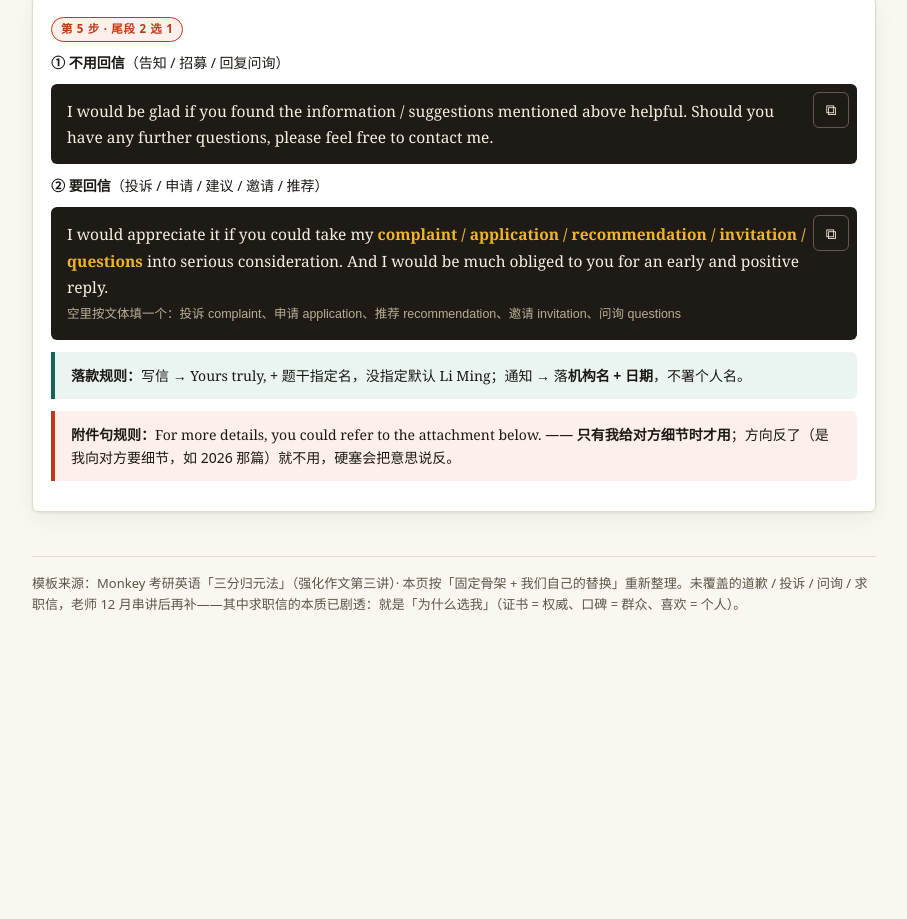
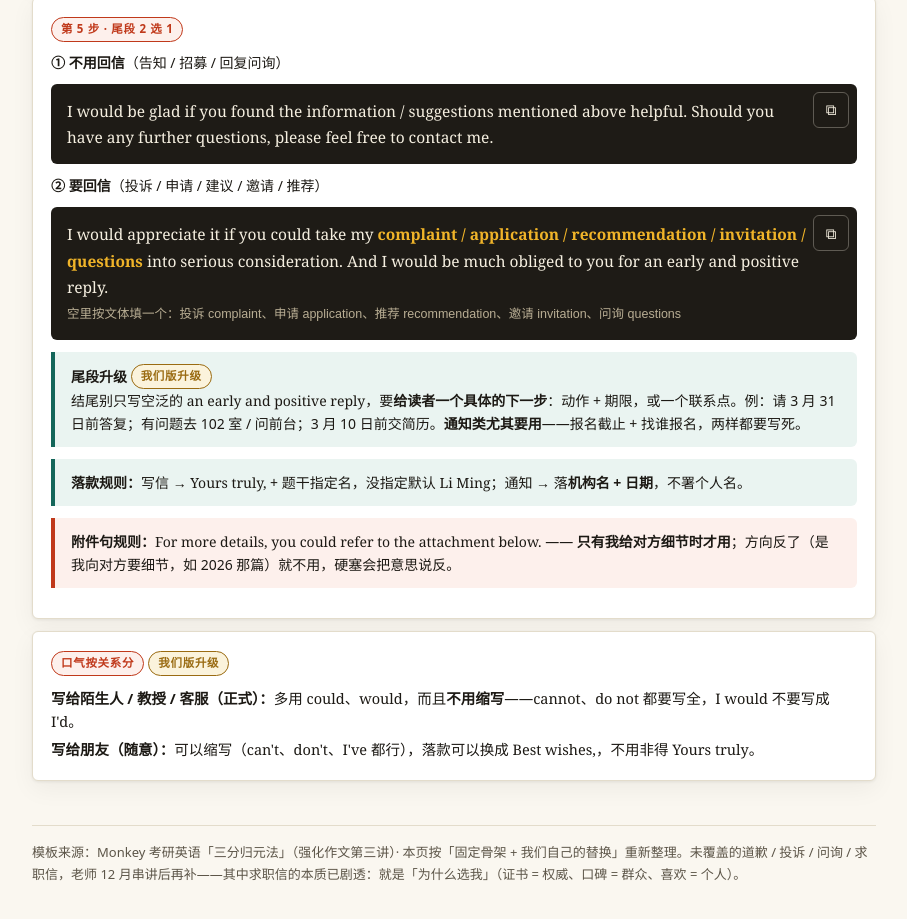
Before and after one commit to meanjey/ying-yu-xiao-zuo-wen-mo-ban, a plain HTML site: page index.html in a window 1280 px wide. Shown: the part 2739-3658 px from the top of the page, without its empty margins (186-1093 px from the left). Before the commit the page ends 3419 px from the top, so only its background shows below. Drawn offline with Linux system fonts and the light colour scheme.

Commit message:
加入知经三条吸收规则：尾段升级、口气按关系分、收尾自查

```diff
--- a/index.html
+++ b/index.html
@@ -217,8 +217,15 @@ footer{margin-top:44px;padding-top:16px;border-top:1px solid var(--line);color:v
     <div class="sentence en">I would be glad if you found the information / suggestions mentioned above helpful. Should you have any further questions, please feel free to contact me.<button class="copy" aria-label="复制">⧉</button></div>
     <p style="margin:8px 0 2px;font-size:14px"><b>② 要回信</b>（投诉 / 申请 / 建议 / 邀请 / 推荐）</p>
     <div class="sentence en">I would appreciate it if you could take my <span class="slot">complaint / application / recommendation / invitation / questions</span> into serious consideration. And I would be much obliged to you for an early and positive reply.<span class="zh">空里按文体填一个：投诉 complaint、申请 application、推荐 recommendation、邀请 invitation、问询 questions</span><button class="copy" aria-label="复制">⧉</button></div>
+    <div class="tip"><b>尾段升级</b> <span class="tag note">我们版升级</span><br>结尾别只写空泛的 <span class="en">an early and positive reply</span>，要<b>给读者一个具体的下一步</b>：动作 + 期限，或一个联系点。例：请 3 月 31 日前答复；有问题去 102 室 / 问前台；3 月 10 日前交简历。<b>通知类尤其要用</b>——报名截止 + 找谁报名，两样都要写死。</div>
     <div class="tip"><b>落款规则：</b>写信 → <span class="en">Yours truly,</span> + 题干指定名，没指定默认 <span class="en">Li Ming</span>；通知 → 落<b>机构名 + 日期</b>，不署个人名。</div>
     <div class="warn"><b>附件句规则：</b><span class="en">For more details, you could refer to the attachment below.</span> —— <b>只有我给对方细节时才用</b>；方向反了（是我向对方要细节，如 2026 那篇）就不用，硬塞会把意思说反。</div>
+  </div>
+
+  <div class="card">
+    <span class="tag fix">口气按关系分</span> <span class="tag note">我们版升级</span>
+    <p style="margin:10px 0 4px;font-size:14.5px"><b>写给陌生人 / 教授 / 客服（正式）：</b>多用 <span class="en">could、would</span>，而且<b>不用缩写</b>——<span class="en">cannot、do not</span> 都要写全，<span class="en">I would</span> 不要写成 <span class="en">I'd</span>。</p>
+    <p style="margin:4px 0 0;font-size:14.5px"><b>写给朋友（随意）：</b>可以缩写（<span class="en">can't、don't、I've</span> 都行），落款可以换成 <span class="en">Best wishes,</span>，不用非得 <span class="en">Yours truly</span>。</p>
   </div>
 </section>
 </div>
@@ -490,7 +497,9 @@ footer{margin-top:44px;padding-top:16px;border-top:1px solid var(--line);color:v
       <li><b>attachment 纸质信也能用</b>：附件可以是照片、名单、资料，所以尾巴句 <span class="en">refer to the attachment below</span> 任何文体都能写。</li>
       <li><b>Regarding 后必须跟名词</b>，别写成光秃秃的 <span class="en">Regarding, there are…</span></li>
       <li><b>通知别写 Dear 和 Yours truly</b>：标题 Notice 居中，结尾右下角写单位 + 日期。</li>
+      <li><b>收尾自查：读者读完还要回头问我什么吗？</b>写完通读一遍，问自己这一句——还要问，就是漏了细节：<b>时间 / 地点 / 找谁 / 截止</b>，缺哪个补哪个，别让读者再跑一趟。</li>
     </ul>
+    <div class="tip" style="margin:14px 0 0"><b>收尾两查（交卷前固定动作）：</b>① <b>大小写专扫</b>——只盯专有名词、句首、抬头落款扫一遍；② <b>读者回头问</b>——读者读完还要问我什么吗？还要问就是漏了细节，补上。两查都过再交卷。</div>
   </div>
 </section>
   </div>
```
